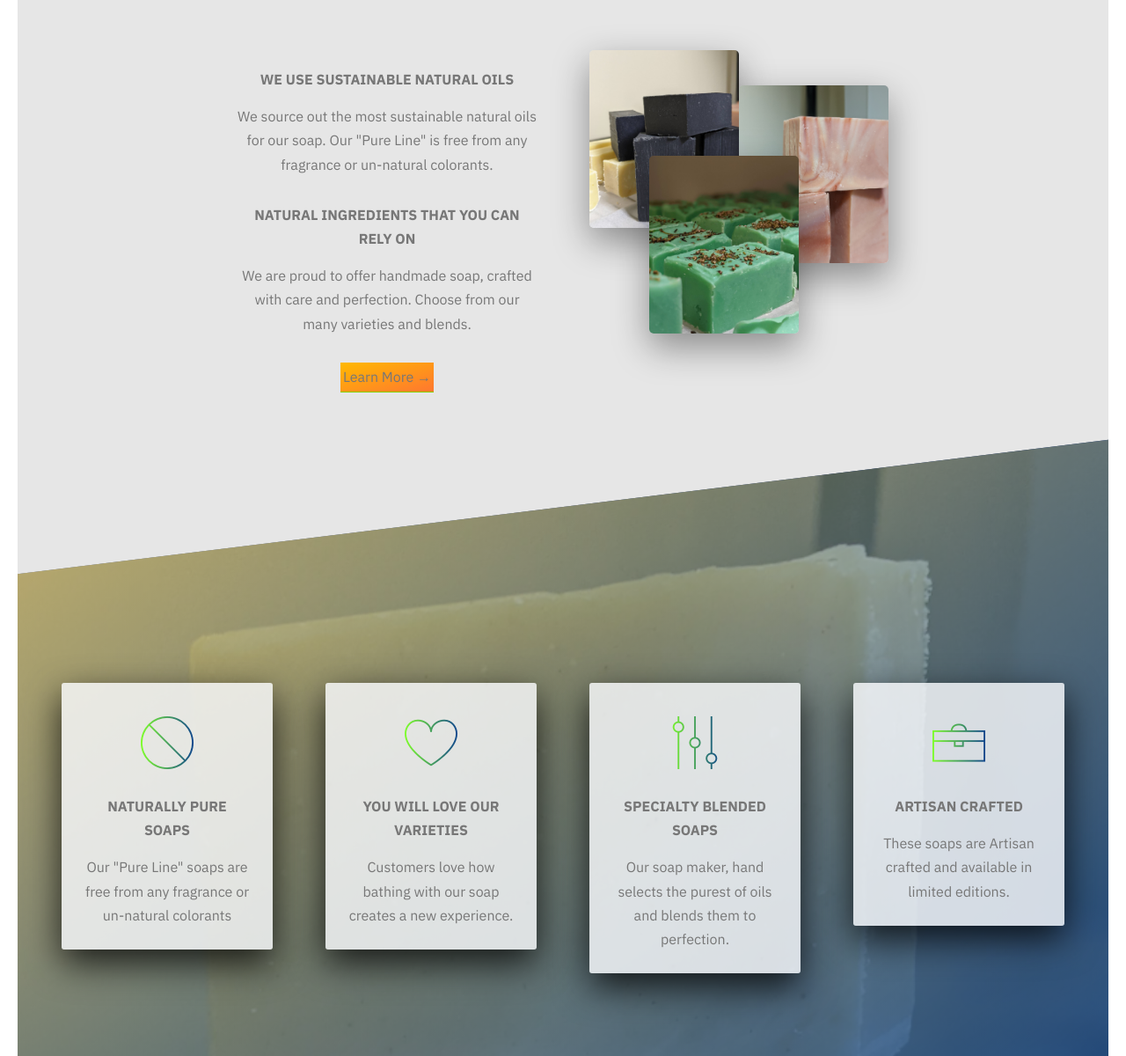
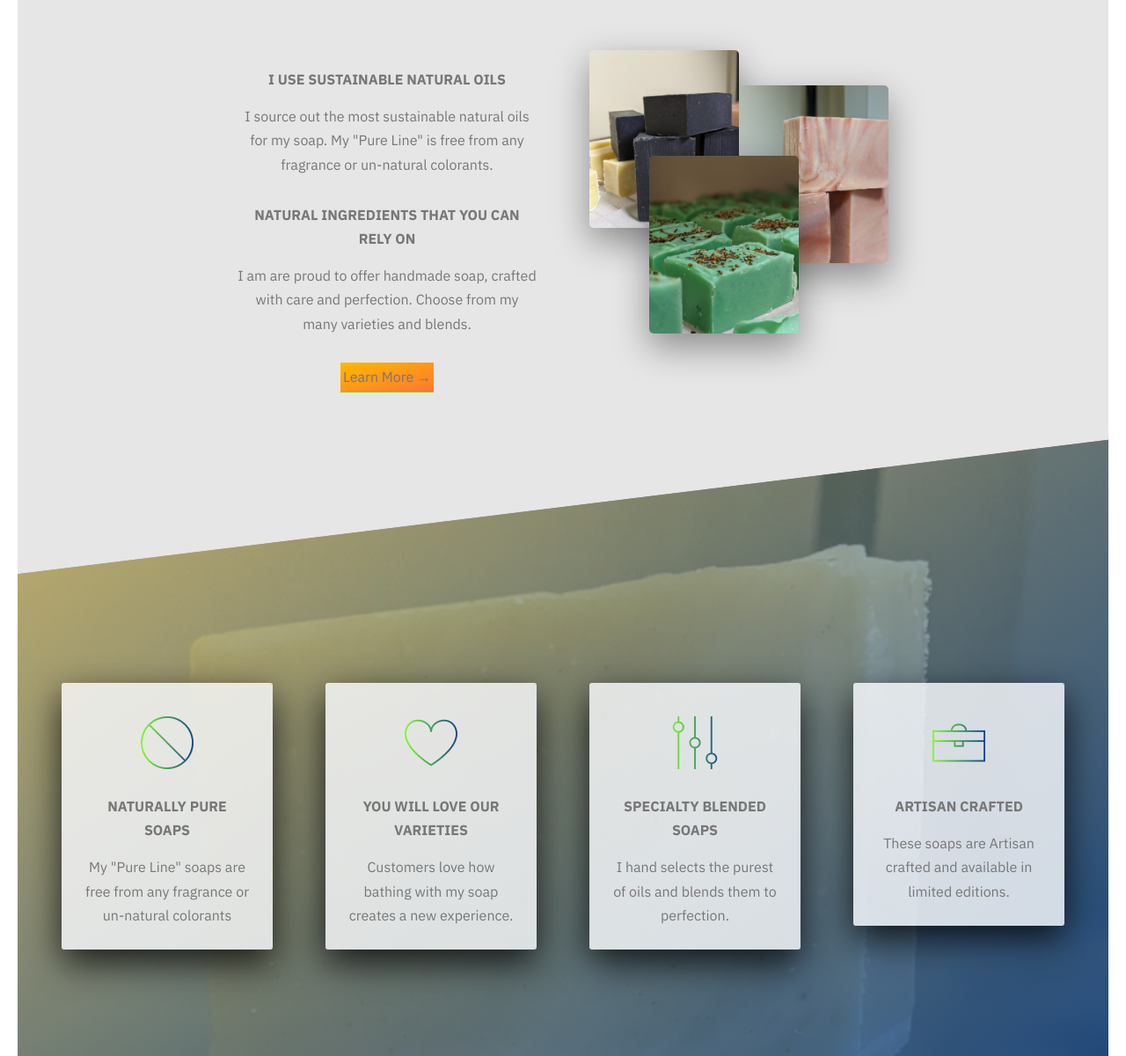
Before and after one commit to Michael-Yount/SoapbySea, a website: page index.html in a window 1280 px wide. Shown: the part 992-2192 px from the top of the page at 88% size. Drawn offline with Linux system fonts and the light colour scheme.

Commit message:
changed over to soaps by sea

```diff
--- a/index.html
+++ b/index.html
@@ -11,7 +11,7 @@
         <link rel="stylesheet" href="css/style.css">
         <link rel="shortcut icon" type="image/png" href="/css/img/favicon.ico">
 
-        <title>Blue Honey Soap LLC</title>
+        <title>Soap by Sea'</title>
     </head>
     <body>
         <header class="header">
@@ -20,11 +20,11 @@
             </div>
             <div class="header__text--box">
                 <h1 class="heading-primary">
-                    <span class="heading-primary--main">Blue Honey Soap, LLC.</span>
+                    <span class="heading-primary--main">Soap by Sea </span>
                     <span class="heading-primary--sub">where craft meets clean.</span>
                 </h1>
 
-                <a href="#" class="btn btn--white btn--animated">Look at our Soaps</a>
+                <a href="#" class="btn btn--white btn--animated">Look at these Soaps</a>
             </div>
         </header>
 <!-- this is the grid section -->
@@ -103,16 +103,16 @@
                     </h2>
                     <div class="row">
                         <div class="col-1-of-2">
-                            <h3 class="heading-tertiary u-margin-bottom-small">We use sustainable natural oils</h3>
+                            <h3 class="heading-tertiary u-margin-bottom-small">I use sustainable natural oils</h3>
                             <p class="paragraph">
-                                We source out the most sustainable natural oils for our soap.
-                                Our "Pure Line" is free from any fragrance or un-natural colorants.
+                                I source out the most sustainable natural oils for my soap.
+                                My "Pure Line" is free from any fragrance or un-natural colorants.
                             </p>
 
                             <h3 class="heading-tertiary u-margin-bottom-small">Natural ingredients that you can rely on</h3>
                             <p class="paragraph">
-                               We are proud to offer handmade soap, crafted with care and perfection.
-                               Choose from our many varieties and blends.
+                               I am are proud to offer handmade soap, crafted with care and perfection.
+                               Choose from my many varieties and blends.
                             </p>
 
                             <a href="#" class="btn-text">Learn More &rarr;</a>
@@ -138,7 +138,7 @@
                             <i class="feature-box__icon icon-basic-ban"></i>
                             <h3 class="heading-tertiary u-margin-bottom-small">Naturally Pure Soaps</h3>
                             <p class="feature-box__text">
-                                Our "Pure Line" soaps are free from any fragrance or un-natural colorants
+                                My "Pure Line" soaps are free from any fragrance or un-natural colorants
                             </p>
                         </div>
                     </div>
@@ -148,7 +148,7 @@
                             <i class="feature-box__icon icon-basic-heart"></i>
                             <h3 class="heading-tertiary u-margin-bottom-small">You will Love our varieties</h3>
                             <p class="feature-box__text">
-                                Customers love how bathing with our soap creates a new experience.
+                                Customers love how bathing with my soap creates a new experience.
                             </p>
                         </div>
                     </div>
@@ -158,7 +158,7 @@
                             <i class="feature-box__icon icon-basic-mixer2"></i>
                             <h3 class="heading-tertiary u-margin-bottom-small">Specialty Blended Soaps</h3>
                             <p class="feature-box__text">
-                                Our soap maker, hand selects the purest of oils and blends them to perfection.
+                                I hand selects the purest of oils and blends them to perfection.
                             </p>
                         </div>
                     </div>
@@ -178,7 +178,7 @@
             <section class="section-popular-soaps">
                 <div class="u-center-text u-margin-bottom-big">
                     <h2 class="heading-secondary">
-                        Our Most Popular Soaps
+                        My Most Popular Soaps
                     </h2>
                 </div>
 
@@ -353,7 +353,7 @@
 
                                 <div class="u-center-text u-margin-bottom-mid">
                                     <h2 class="heading-secondary">
-                                        Join Our Mailing List
+                                        Join My Mailing List
                                     </h2>
                                 </div>
 
```
